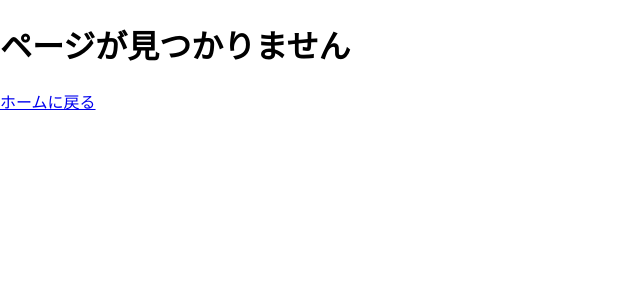
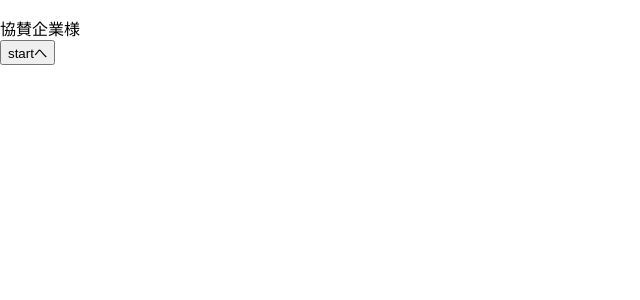
Before and after one commit to nunupy345345/100program, a React (Create React App) app: page /company in a window 1280 px wide. Shown: the top 300 px of the page, without its empty margins (0-640 px from the left). Built offline with nearby package versions, Linux system fonts and the light colour scheme.

Commit message:
<addExplainCompany> 説明ページと協賛企業ページを追加しました

```diff
--- a/src/App.js
+++ b/src/App.js
@@ -6,6 +6,8 @@ import { Pnf } from "./pages/pnf";
 import { Start } from "./pages/start";
 import { Play } from "./pages/play";
 import { Result } from "./pages/result";
+import {Explain} from "./pages/explain";
+import {Company} from "./pages/company";
 
 function App() {
 
@@ -20,6 +22,10 @@ function App() {
         <Route activeClassName="active" path="/start"element={<Start />}/>
         <Route activeClassName="active" path="/play"element={<Play />}/>
         <Route activeClassName="active" path="/result"element={<Result />}/>
+        <Route activeClassName="active" path="/explain"element={<Explain/>}/>
+        <Route activeClassName="active" path="/company"element={<Company/>}/>
+        <Route activeClassName="active" path="/explain"element={<Explain/>}/>
+
       </Routes>
     </BrowserRouter>
   </div>
--- /dev/null
+++ b/src/pages/company.js
@@ -0,0 +1,23 @@
+import {NavLink,Rocation,useParams,useLocation} from "react-router-dom";
+import React, { useState, useEffect} from 'react' ;
+import './company.css';
+
+export const Company = () => {
+
+  //ページを変えても値を受け渡すやつ
+  const search = useLocation().search;
+
+  const query2 = new URLSearchParams(search);
+
+  //クリックして別の場所に移るためのもの
+  const handleClick = () => {
+    window.location.href = "/start";
+  }
+
+  return(
+    <div>
+      <div className='explain'>協賛企業様</div>
+      <button className="startButton" onClick={() => {handleClick()}} id="hai">startへ</button>
+    </div>
+  );
+}
--- /dev/null
+++ b/src/pages/explain.css
@@ -0,0 +1,3 @@
+.explain {
+  color : 'red';
+}
--- /dev/null
+++ b/src/pages/explain.js
@@ -0,0 +1,23 @@
+import {NavLink,Rocation,useParams,useLocation} from "react-router-dom";
+import React, { useState, useEffect} from 'react' ;
+import './explain.css';
+
+export const Explain = () => {
+
+  //ページを変えても値を受け渡すやつ
+  const search = useLocation().search;
+
+  const query2 = new URLSearchParams(search);
+
+  //クリックして別の場所に移るためのもの
+  const handleClick1 = () => {
+    window.location.href = "/start";
+  }
+
+  return(
+    <div>
+      <div className='explain'>説明</div>
+      <button className="startButton" onClick={() => {handleClick1()}} id="hai">startへ</button>
+    </div>
+  );
+}
--- a/src/pages/start.js
+++ b/src/pages/start.js
@@ -14,10 +14,21 @@ export const Start = () => {
     window.location.href = "/play";
   }
 
+  const handleClick2 = () => {
+    window.location.href = "/company";
+  }
+
+  const handleClick3 = () => {
+    window.location.href = "/explain";
+  }
+
   return(
     <div>
       <div>スタート画面</div>
       <button className="startButton" onClick={() => {handleClick1()}} id="hai">playへ</button>
+      <button className="startButton" onClick={() => {handleClick2()}} id="hai">compnanyへ</button>
+      <button className="startButton" onClick={() => {handleClick3()}} id="hai">explainへ</button>
+
     </div>
   );
 }
```
Also changed, not shown: src/pages/company.css (added).
